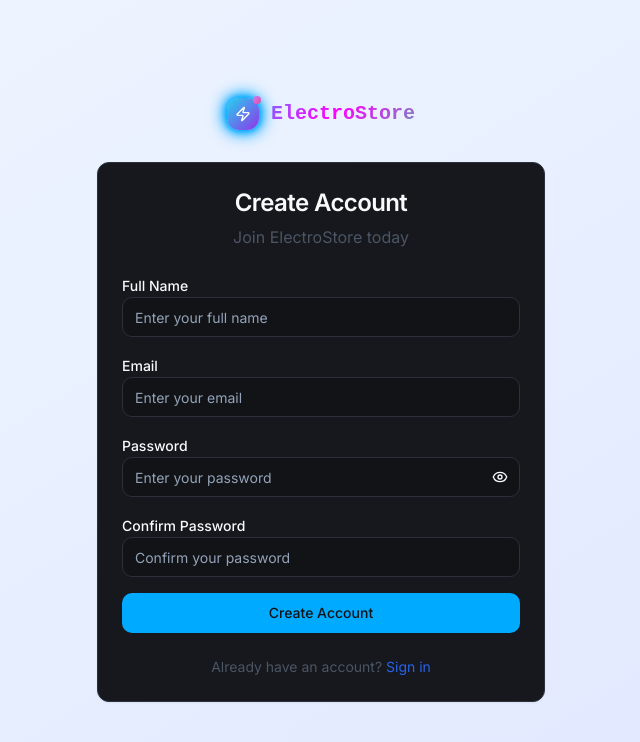
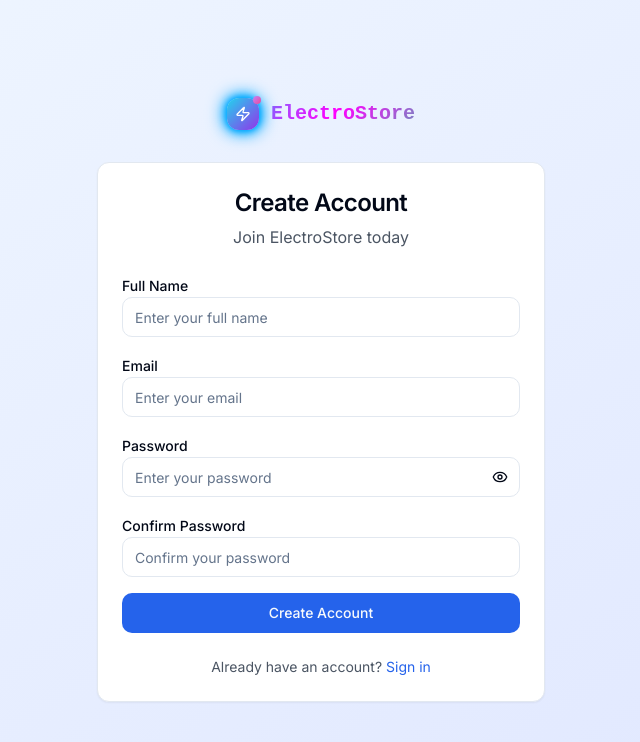
Before and after one commit to 231712600hengker/SIWEB_ZZZ, a Next.js app: page /auth/register in a window 1280 px wide. Shown: the top 742 px of the page, without its empty margins (319-959 px from the left). Built offline with nearby package versions, Linux system fonts and the light colour scheme.

Commit message:
Importing GitHub Repository

```diff
--- a/app/admin/profile/page.tsx
+++ b/app/admin/profile/page.tsx
@@ -139,19 +139,19 @@ export default function AdminProfilePage() {
                 <div className="grid grid-cols-1 md:grid-cols-2 gap-4">
                   <div>
                     <label className="text-sm font-medium text-gray-500">Full Name</label>
-                    <p className="text-white-900 font-medium">{user.name}</p>
+                    <p className="text-gray-900 font-medium">{user.name}</p>
                   </div>
                   <div>
                     <label className="text-sm font-medium text-gray-500">Email Address</label>
-                    <p className="text-white-900 font-medium">{user.email}</p>
+                    <p className="text-gray-900 font-medium">{user.email}</p>
                   </div>
                   <div>
                     <label className="text-sm font-medium text-gray-500">Role</label>
-                    <p className="text-white-900 font-medium">{user.role}</p>
+                    <p className="text-gray-900 font-medium">{user.role}</p>
                   </div>
                   <div>
                     <label className="text-sm font-medium text-gray-500">Member Since</label>
-                    <p className="text-white-900 font-medium">
+                    <p className="text-gray-900 font-medium">
                       {new Date(user.createdAt).toLocaleDateString('en-US', {
                         year: 'numeric',
                         month: 'long',
@@ -173,19 +173,19 @@ export default function AdminProfilePage() {
               </CardHeader>
               <CardContent>
                 <div className="grid grid-cols-1 md:grid-cols-2 gap-4">
-                  <div className="flex items-center space-x-3 p-3 bg-blue-10 rounded-lg">
+                  <div className="flex items-center space-x-3 p-3 bg-blue-50 rounded-lg">
                     <div className="w-2 h-2 bg-green-500 rounded-full"></div>
                     <span className="text-sm font-medium">Manage Products</span>
                   </div>
-                  <div className="flex items-center space-x-3 p-3 bg-blue-10 rounded-lg">
+                  <div className="flex items-center space-x-3 p-3 bg-blue-50 rounded-lg">
                     <div className="w-2 h-2 bg-green-500 rounded-full"></div>
                     <span className="text-sm font-medium">Manage Transactions</span>
                   </div>
-                  <div className="flex items-center space-x-3 p-3 bg-blue-10 rounded-lg">
+                  <div className="flex items-center space-x-3 p-3 bg-blue-50 rounded-lg">
                     <div className="w-2 h-2 bg-green-500 rounded-full"></div>
                     <span className="text-sm font-medium">View Analytics</span>
                   </div>
-                  <div className="flex items-center space-x-3 p-3 bg-blue-10 rounded-lg">
+                  <div className="flex items-center space-x-3 p-3 bg-blue-50 rounded-lg">
                     <div className="w-2 h-2 bg-green-500 rounded-full"></div>
                     <span className="text-sm font-medium">Manage Users</span>
                   </div>
@@ -200,19 +200,19 @@ export default function AdminProfilePage() {
               </CardHeader>
               <CardContent>
                 <div className="space-y-4">
-                  <div className="flex justify-between items-center p-3 bg-gray-700 rounded-lg">
+                  <div className="flex justify-between items-center p-3 bg-gray-50 rounded-lg">
                     <div>
                       <p className="font-medium">Password</p>
-                      <p className="text-sm text-gray-300">Last updated: Never</p>
+                      <p className="text-sm text-gray-500">Last updated: Never</p>
                     </div>
                     <Button variant="outline" size="sm">
                       Change Password
                     </Button>
                   </div>
-                  <div className="flex justify-between items-center p-3 bg-gray-700 rounded-lg">
+                  <div className="flex justify-between items-center p-3 bg-gray-50 rounded-lg">
                     <div>
                       <p className="font-medium">Two-Factor Authentication</p>
-                      <p className="text-sm text-gray-300">Not enabled</p>
+                      <p className="text-sm text-gray-500">Not enabled</p>
                     </div>
                     <Button variant="outline" size="sm">
                       Enable 2FA
--- a/app/globals.css
+++ b/app/globals.css
@@ -6,8 +6,8 @@
 
 :root {
   --foreground-rgb: 0, 0, 0;
-  --background-start-rgb: 5, 5, 15;
-  --background-end-rgb: 10, 10, 25;
+  --background-start-rgb: 255, 255, 255;
+  --background-end-rgb: 255, 255, 255;
 }
 
 @media (prefers-color-scheme: dark) {
@@ -20,89 +20,81 @@
 
 @layer base {
   :root {
-    --background: 220 15% 8%;
-    --foreground: 210 40% 98%;
-    --card: 220 15% 10%;
-    --card-foreground: 210 40% 98%;
+    --background: 0 0% 100%;
+    --foreground: 222.2 84% 4.9%;
+    --card: 0 0% 100%;
+    --card-foreground: 222.2 84% 4.9%;
 
-    --popover: 220 15% 10%;
-    --popover-foreground: 210 40% 98%;
+    --popover: 0 0% 100%;
+    --popover-foreground: 222.2 84% 4.9%;
 
-    --primary: 200 100% 50%;
-    --primary-foreground: 220 15% 8%;
+    --primary: 221.2 83.2% 53.3%;
+    --primary-foreground: 210 40% 98%;
 
-    --secondary: 220 15% 15%;
-    --secondary-foreground: 210 40% 98%;
+    --secondary: 210 40% 96%;
+    --secondary-foreground: 222.2 84% 4.9%;
 
-    --muted: 220 15% 15%;
-    --muted-foreground: 215 20% 65%;
+    --muted: 210 40% 96%;
+    --muted-foreground: 215.4 16.3% 46.9%;
 
-    --accent: 280 100% 70%;
-    --accent-foreground: 220 15% 8%;
+    --accent: 210 40% 96%;
+    --accent-foreground: 222.2 84% 4.9%;
 
     --destructive: 0 84.2% 60.2%;
-    --destructive-foreground: 0 0% 98%;
+    --destructive-foreground: 210 40% 98%;
 
-    --border: 220 15% 20%;
-    --input: 220 15% 20%;
-    --ring: 200 100% 50%;
+    --border: 214.3 31.8% 91.4%;
+    --input: 214.3 31.8% 91.4%;
+    --ring: 221.2 83.2% 53.3%;
 
-    --chart-1: 200 100% 50%;
-    --chart-2: 280 100% 70%;
-    --chart-3: 160 100% 50%;
-    --chart-4: 60 100% 50%;
-    --chart-5: 320 100% 70%;
+    --chart-1: 12 76% 61%;
+    --chart-2: 173 58% 39%;
+    --chart-3: 197 37% 24%;
+    --chart-4: 43 74% 66%;
+    --chart-5: 27 87% 67%;
 
     --radius: 0.75rem;
   }
 
   .dark {
-    --background: 220 15% 8%;
+    --background: 222.2 84% 4.9%;
     --foreground: 210 40% 98%;
 
-    --card: 220 15% 10%;
+    --card: 222.2 84% 4.9%;
     --card-foreground: 210 40% 98%;
 
-    --popover: 220 15% 10%;
+    --popover: 222.2 84% 4.9%;
     --popover-foreground: 210 40% 98%;
 
-    --primary: 200 100% 50%;
-    --primary-foreground: 220 15% 8%;
+    --primary: 217.2 91.2% 59.8%;
+    --primary-foreground: 222.2 84% 4.9%;
 
-    --secondary: 220 15% 15%;
+    --secondary: 217.2 32.6% 17.5%;
     --secondary-foreground: 210 40% 98%;
 
-    --muted: 220 15% 15%;
-    --muted-foreground: 215 20% 65%;
+    --muted: 217.2 32.6% 17.5%;
+    --muted-foreground: 215 20.2% 65.1%;
 
-    --accent: 280 100% 70%;
-    --accent-foreground: 220 15% 8%;
+    --accent: 217.2 32.6% 17.5%;
+    --accent-foreground: 210 40% 98%;
 
-    --destructive: 0 62.8% 45%;
-    --destructive-foreground: 0 0% 98%;
+    --destructive: 0 62.8% 30.6%;
+    --destructive-foreground: 210 40% 98%;
 
-    --border: 220 15% 20%;
-    --input: 220 15% 20%;
-    --ring: 200 100% 50%;
+    --border: 217.2 32.6% 17.5%;
+    --input: 217.2 32.6% 17.5%;
+    --ring: 224.3 76.3% 94.1%;
 
-    --chart-1: 200 100% 50%;
-    --chart-2: 280 100% 70%;
-    --chart-3: 160 100% 50%;
-    --chart-4: 60 100% 50%;
-    --chart-5: 320 100% 70%;
+    --chart-1: 220 70% 50%;
+    --chart-2: 160 60% 45%;
+    --chart-3: 30 80% 55%;
+    --chart-4: 280 65% 60%;
+    --chart-5: 340 75% 55%;
   }
 
   body {
     @apply bg-background text-foreground font-sans transition-colors duration-300;
     font-family: 'Exo 2', sans-serif;
-    background: linear-gradient(135deg,
-      hsl(220, 15%, 8%) 0%,
-      hsl(230, 20%, 12%) 25%,
-      hsl(240, 25%, 10%) 50%,
-      hsl(250, 20%, 8%) 75%,
-      hsl(220, 15%, 6%) 100%);
-    background-attachment: fixed;
-    min-height: 100vh;
   }
 
   * {
```
Also changed, not shown: app/profile/page.tsx (+20 -20 lines), 1 other file (tests, documents, lock files or other folders).
